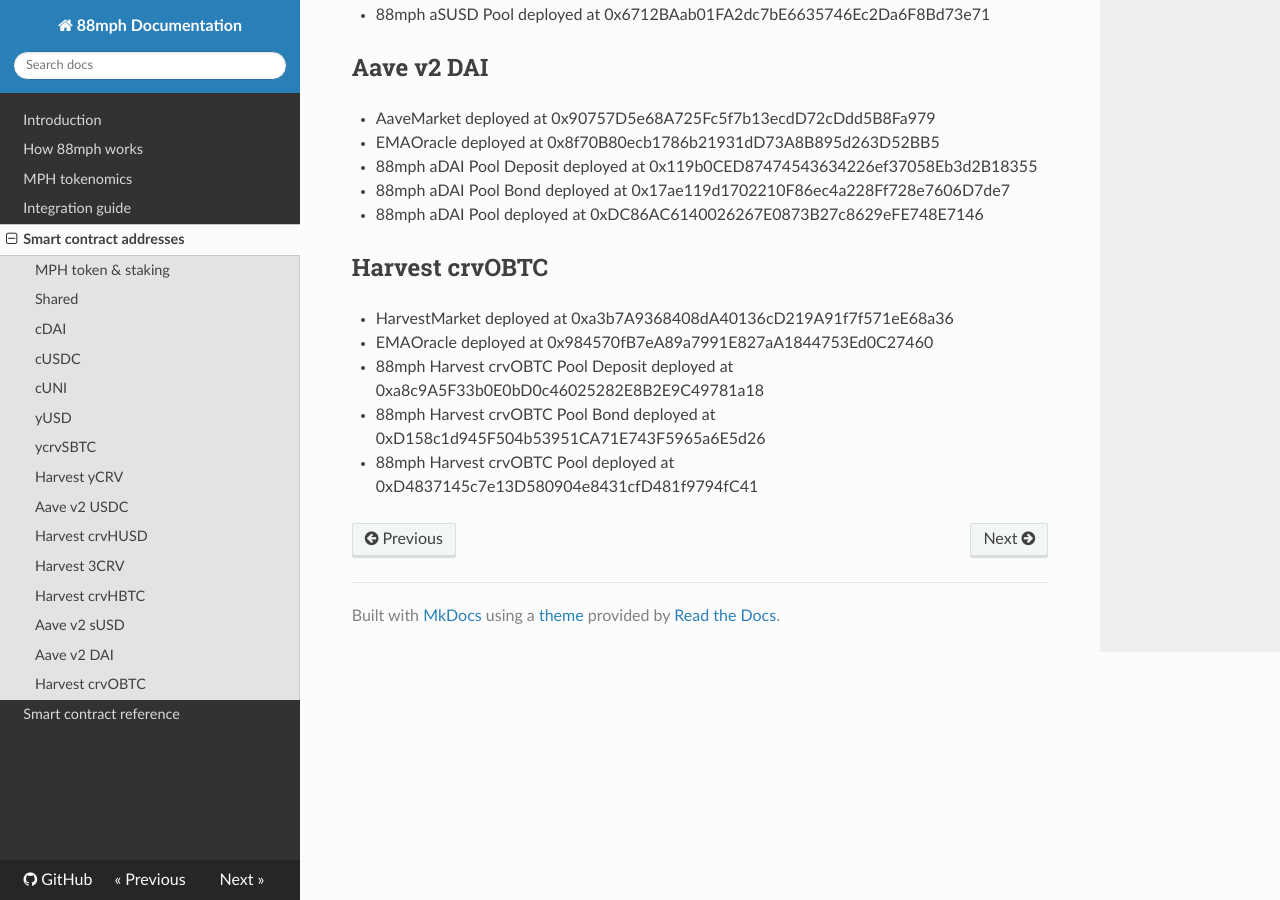
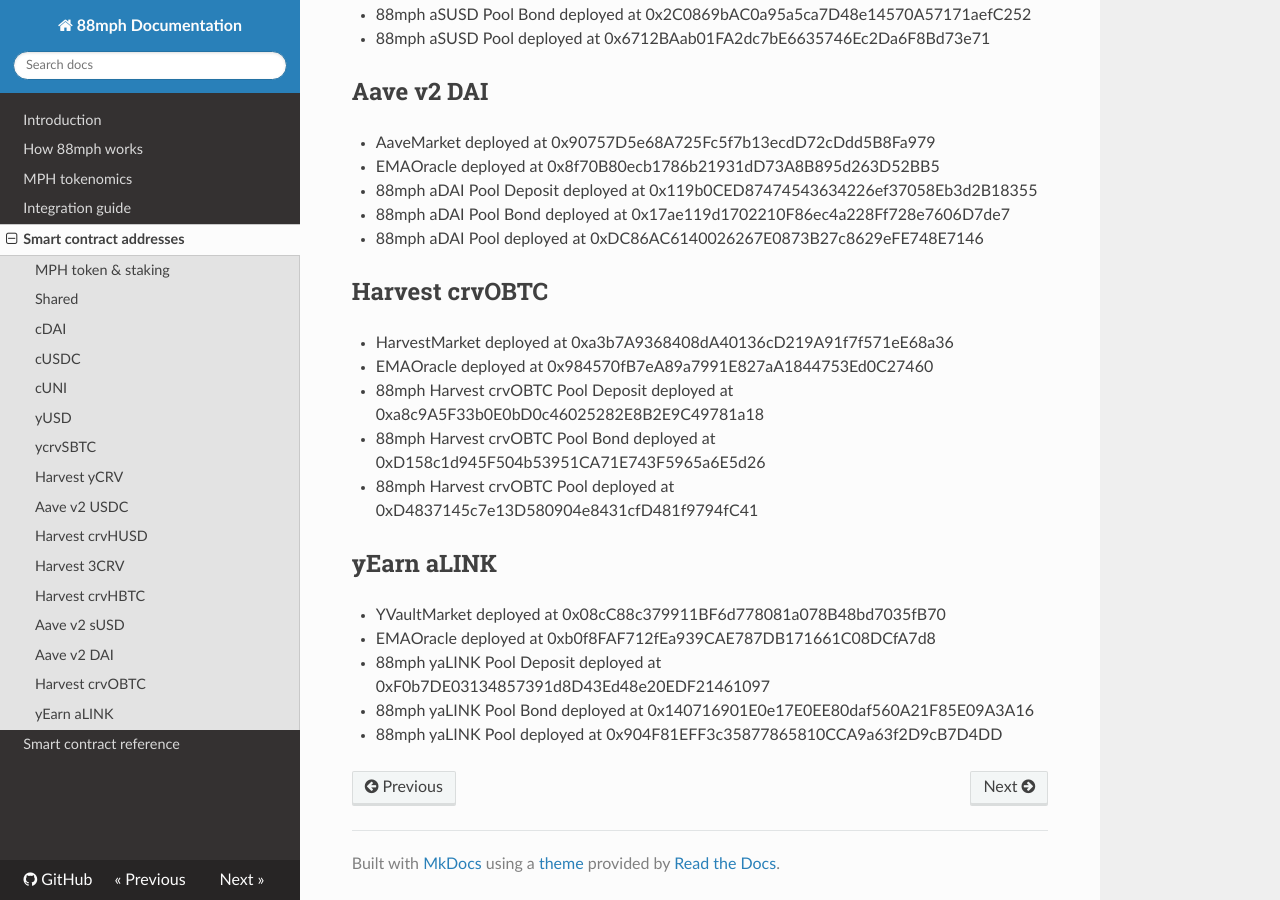
Before and after one commit to 88mphapp/docs, an MkDocs documentation site: the page built from docs/addresses.md, in a window 1280 px wide and 900 px high, scrolled down 3141 px. Built offline with MkDocs 1.6.1, drawn with Linux system fonts in a browser that asks for light colours; nearby versions of some CDN libraries; some of the changed text lies outside the part shown.

Commit message:
Add yaLINK pool address, add NFTFactory address

```diff
--- a/docs/addresses.md
+++ b/docs/addresses.md
@@ -19,6 +19,7 @@
 - MPHIssuanceModel01 deployed at [0x36aD542daDc22078511D64b98aFF818aBD1AC713](https://etherscan.io/address/0x36aD542daDc22078511D64b98aFF818aBD1AC713)
 - Vesting deployed at [0x8943eb8F104bCf826910e7d2f4D59edfe018e0e7](https://etherscan.io/address/0x8943eb8F104bCf826910e7d2f4D59edfe018e0e7)
 - MPHMinter deployed at [0x03577A2151A10675a9689190fE5D331Ee7ff2517](https://etherscan.io/address/0x03577A2151A10675a9689190fE5D331Ee7ff2517)
+- NFTFactory deployed at [0x95816Fa25D54061086d4f4aD9a48FDBe9068E541](https://etherscan.io/address/0x95816Fa25D54061086d4f4aD9a48FDBe9068E541)
 
 ## cDAI
 
@@ -124,3 +125,11 @@
 - 88mph Harvest crvOBTC Pool Deposit deployed at 0xa8c9A5F33b0E0bD0c46025282E8B2E9C49781a18
 - 88mph Harvest crvOBTC Pool Bond deployed at 0xD158c1d945F504b53951CA71E743F5965a6E5d26
 - 88mph Harvest crvOBTC Pool deployed at 0xD4837145c7e13D580904e8431cfD481f9794fC41
+
+## yEarn aLINK
+
+- YVaultMarket deployed at 0x08cC88c379911BF6d778081a078B48bd7035fB70
+- EMAOracle deployed at 0xb0f8FAF712fEa939CAE787DB171661C08DCfA7d8
+- 88mph yaLINK Pool Deposit deployed at 0xF0b7DE03134857391d8D43Ed48e20EDF21461097
+- 88mph yaLINK Pool Bond deployed at 0x140716901E0e17E0EE80daf560A21F85E09A3A16
+- 88mph yaLINK Pool deployed at 0x904F81EFF3c35877865810CCA9a63f2D9cB7D4DD
```
